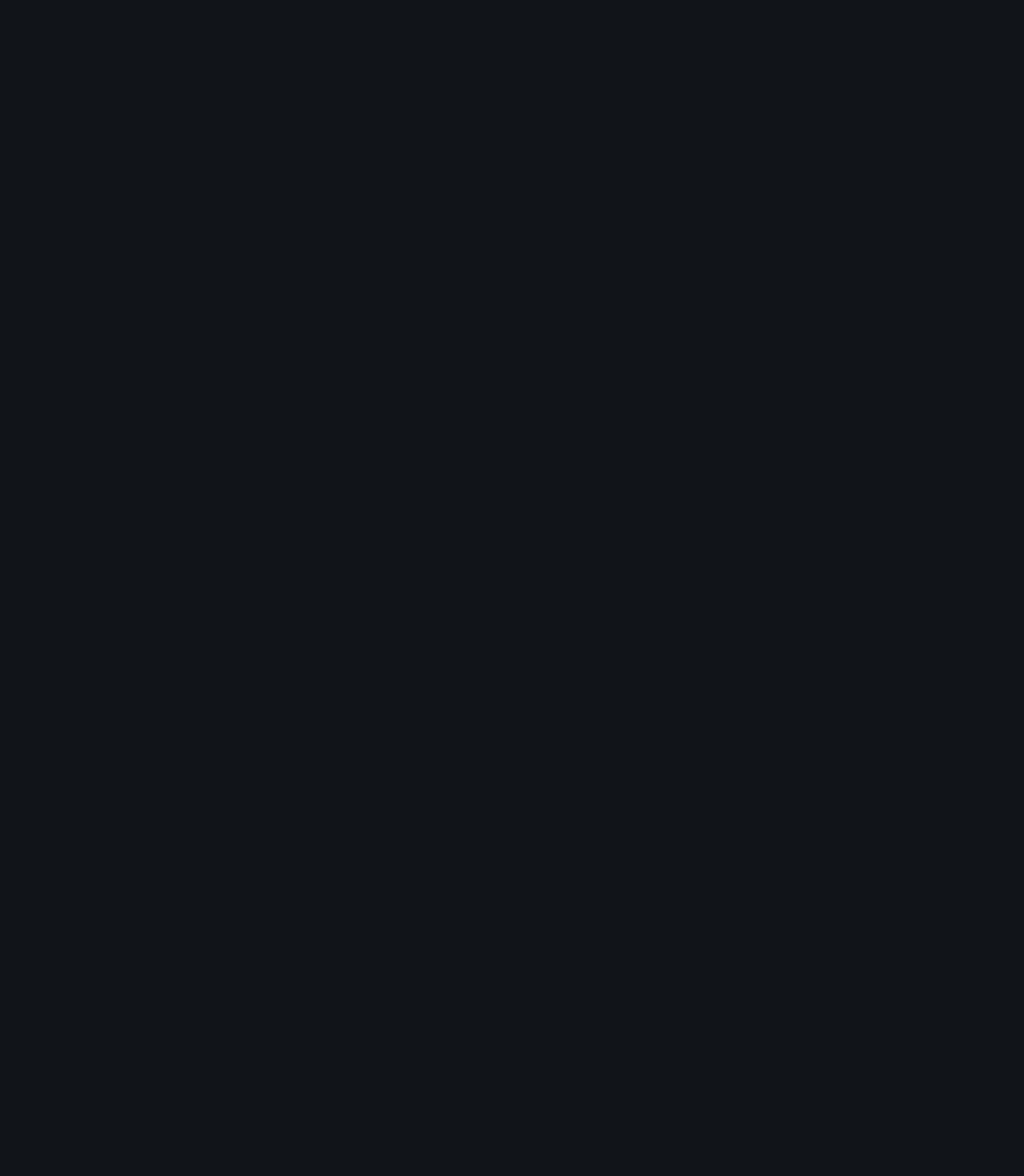
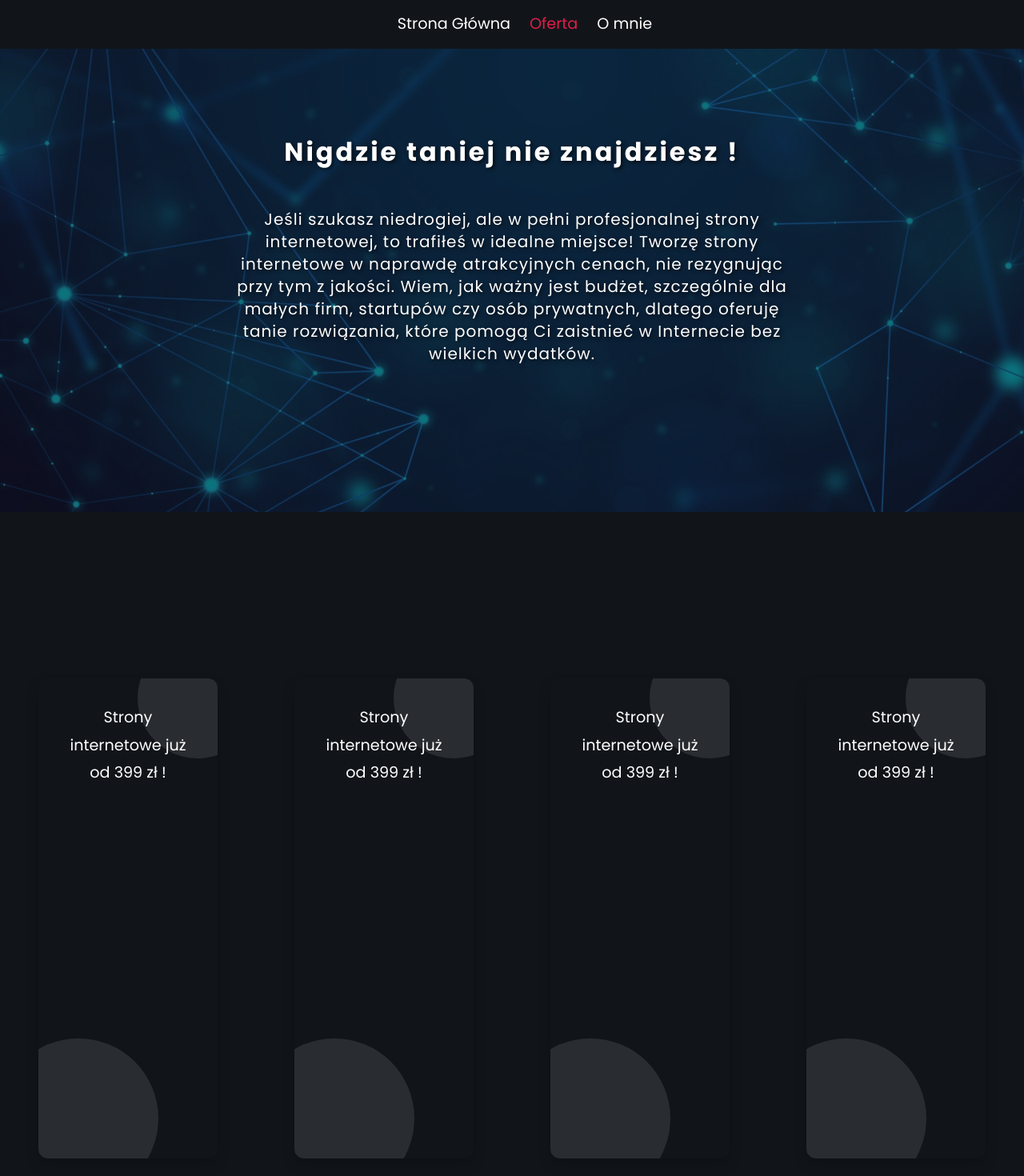
Before and after one commit to PawelGieldon/Showcase_Page, a React (Vite) app: page /Offer in a window 1280 px wide. Before the commit this address had no page. Shown: the top 1470 px of the page at 80% size. Before the commit the page ends 800 px from the top, so only its background shows below. Built offline with nearby package versions, Linux system fonts and the light colour scheme.

Commit message:
Update kodu

```diff
--- a/package.json
+++ b/package.json
@@ -23,6 +23,7 @@
     "react": "^18.3.1",
     "react-dom": "^18.3.1",
     "react-icons": "^5.4.0",
+    "react-intersection-observer": "^9.15.1",
     "react-router-dom": "^7.1.1",
     "sass": "^1.83.0"
   },
--- a/src/App.jsx
+++ b/src/App.jsx
@@ -2,6 +2,7 @@
 import './App.scss'
 import Home from "./pages/Home";
 import Aboutme from "./pages/Aboutme";
+import Offer from "./pages/Offer";
 import { Route, Routes } from 'react-router-dom'
 
 function App() {
@@ -10,6 +11,7 @@
       <Routes>
         <Route path='/' element={<Home/>} />
         <Route path='/Aboutme' element={<Aboutme/>} />
+        <Route path='/Offer' element={<Offer/>} />
       </Routes>
   )
 }
--- a/src/App.scss
+++ b/src/App.scss
@@ -59,15 +59,27 @@
     letter-spacing: 3px;
     line-height: 1.4;
     padding: 20px;
-    max-width: 80%; /* Maksymalna szerokość nagłówka */
-    text-shadow: 2px 2px 5px rgba(0, 0, 0, 0.7); /* Efekt cienia */
+    max-width: 80%;
+    text-shadow: 2px 2px 5px rgba(0, 0, 0, 0.7);
     width: 60%;
-
 }
 
 .intro {
   display: flex;
   flex-direction: column;
+}
+
+.offer-text {
+    position: relative;
+    color: white;
+    color: white;
+    font-size: 20px;
+    text-align: center;
+    letter-spacing: 1px;
+    line-height: 1.4;
+    padding: 20px;
+    text-shadow: 2px 2px 5px rgba(0, 0, 0, 0.7);
+    width: 60%;
 }
 
 .img-container {
@@ -277,6 +289,7 @@
 .btn-animated:hover {
   transform: scale(1.1);
   background-color: #E11D48;
+  color: black;
 }
 .btn-animated::after {
   content: '';
@@ -437,15 +450,15 @@
 
 
 .me-info {
-  font-family: 'Poppins', Arial, sans-serif; /* Nowoczesna i czytelna czcionka */
-  font-size: 1.2rem; /* Większa czcionka dla lepszej czytelności */
-  line-height: 1.8; /* Więcej przestrzeni między wierszami */
-  color: #ffffff; /* Jasny kolor tekstu */
-  padding: 2rem; /* Duży odstęp wewnętrzny */
-  border-radius: 12px; /* Zaokrąglenie rogów dla nowoczesnego wyglądu */
-  box-shadow: 0 8px 15px rgba(0, 0, 0, 0.2); /* Mocniejszy cień dla efektu głębi */
-  position: relative; /* Umożliwienie dodania ozdobnych elementów */
-  overflow: hidden; /* Ukrycie elementów wychodzących poza granice kontenera */
+  font-family: 'Poppins', Arial, sans-serif;
+  font-size: 1.2rem;
+  line-height: 1.8;
+  color: #ffffff;
+  padding: 2rem;
+  border-radius: 12px;
+  box-shadow: 0 8px 15px rgba(0, 0, 0, 0.2);
+  position: relative;
+  overflow: hidden;
 
 
   h3,p,svg {
@@ -490,7 +503,7 @@
   z-index: 1;
 }
 
-.computer-wrapper {
+.icons-wrapper {
   display: flex;
   align-items: center;
   gap: 18px;
@@ -498,11 +511,30 @@
   svg {
     font-size: 1.6rem;
     color: #E11D48;
+    flex-shrink: 0;
   }
   h3{
     margin: 0;
 
   }
+}
+
+.cards-container {
+  display: flex;
+  margin-top: 8rem;
+}
+
+.me-info .text-in-card {
+  margin: 0 auto;
+  width: 98%;
+  text-align: center;
+}
+
+.card-info {
+  width: 21%;
+  height: 600px;
+  margin-left: 3rem;
+  margin-right: 3rem;
 }
 
 @media (max-width: 860px) {
@@ -570,13 +602,47 @@
     width: 90%;
   }
 
+  .intro-text-mobile {
+    margin-top: 6.5rem;
+  }
+
   .footer-links {
     flex-direction: column;
     align-items: center;
     gap: 10px;
   }
+
+
+
+  .offer-text {
+    width: 90%;
+  }
+
+  .cards-container {
+    display: grid; /* Używamy grid zamiast flex */
+    grid-template-columns: repeat(2, 1fr); /* Tworzymy dwie kolumny o równej szerokości */
+    gap: 1rem; /* Odstęp między kartami */
+    margin-top: 8rem;
+
+    .card-info {
+      width: 70%;
+    }
+  }
+
 }
 
+@media (max-width: 600px) {
+  .cards-container {
+    display: flex;
+    flex-direction: column;
+
+    .card-info {
+      width: 80%;
+      margin-left: auto;
+      margin-right: auto;
+    }
+  }
+}
 
 @media screen and (min-width: 861px) and (max-width: 1335px) {
   .img-container p{
@@ -594,4 +660,11 @@
     width: 55%;
   }
 
+  .intro-text-mobile {
+    width: 80%;
+  }
+
+  .card-info {
+
+  }
 }
--- a/src/components/Contact.jsx
+++ b/src/components/Contact.jsx
@@ -16,7 +16,7 @@
     const telephone = formData.get("telephone").trim();
 
     if (!name || !email || !message || !telephone) {
-      setPopupMessage("Please fill out all fields before sending the message.");
+      setPopupMessage("Proszę wypełnij wszystkie pola");
       setIsPopupVisible(true);
       return;
     }
@@ -27,12 +27,12 @@
       })
       .then(
         () => {
-          setPopupMessage("Your message has been sent successfully!");
+          setPopupMessage("Twoja wiadomość została poprawnie wysłana!");
           setIsPopupVisible(true);
           form.current.reset();
         },
         (error) => {
-          setPopupMessage(`Failed to send the message: ${error.text}`);
+          setPopupMessage(`Błąd w wysyłaniu wiadomości! ${error.text}`);
           setIsPopupVisible(true);
         }
       );
--- a/src/components/Header.jsx
+++ b/src/components/Header.jsx
@@ -33,6 +33,15 @@
                 Strona Główna
               </NavLink>
               <NavLink
+                to="/Offer"
+                className={({ isActive }) =>
+                  isActive ? "nav-link active custom-active-class" : "nav-link"
+                }
+                aria-current="page"
+              >
+                Oferta
+              </NavLink>
+              <NavLink
                 to="/Aboutme"
                 className={({ isActive }) =>
                   isActive ? "nav-link active custom-active-class" : "nav-link"
--- /dev/null
+++ b/src/pages/Offer.jsx
@@ -0,0 +1,67 @@
+import React from "react";
+import Header from "../components/Header";
+import Footer from "../components/Footer";
+import { motion } from "framer-motion";
+
+function Offer () {
+    return (
+        <div>
+            <Header/>
+            <div className="introduction intro">
+                <motion.h1
+                    className="intro-text intro-text-mobile"
+                    style={{fontSize:"2.5vw"}}
+                    initial={{ opacity: 0, scale: 0.6 }}
+                    animate={{ opacity: 1, scale: 1 }}
+                    transition={{
+                    type: "spring",
+                    stiffness: 50,
+                    damping: 20,
+                    duration: 1,
+                    }}
+                >
+                    Nigdzie taniej nie znajdziesz !
+                </motion.h1>
+                <motion.p
+                    className="offer-text"
+                    initial={{ opacity: 0, scale: 0.6 }}
+                    animate={{ opacity: 1, scale: 1 }}
+                    transition={{
+                    type: "spring",
+                    stiffness: 50,
+                    damping: 20,
+                    duration: 1,
+                    }}
+                >
+                    Jeśli szukasz niedrogiej, ale w pełni profesjonalnej strony internetowej, to trafiłeś w idealne miejsce!
+                    Tworzę strony internetowe w naprawdę atrakcyjnych cenach, nie rezygnując przy tym z jakości. Wiem, jak ważny jest budżet,
+                    szczególnie dla małych firm, startupów czy osób prywatnych, dlatego oferuję tanie rozwiązania, które pomogą Ci zaistnieć w Internecie bez wielkich wydatków.
+                </motion.p>
+            </div>
+
+            <div className="cards-container">
+                <div className="me-info me-container card-info" >
+                    <p className="text-in-card">Strony internetowe już od 399 zł !</p>
+                    <p></p>
+                </div>
+                <div className="me-info me-container card-info" >
+                    <p className="text-in-card">Strony internetowe już od 399 zł !</p>
+                    <p></p>
+                </div>
+                <div className="me-info me-container card-info" >
+                    <p className="text-in-card">Strony internetowe już od 399 zł !</p>
+                    <p></p>
+                </div>
+                <div className="me-info me-container card-info" >
+                    <p className="text-in-card">Strony internetowe już od 399 zł !</p>
+                    <p></p>
+                </div>
+
+            </div>
+
+            <Footer/>
+        </div>
+    )
+}
+
+export default Offer
```
Also changed, not shown: src/pages/Aboutme.jsx (+146 -34 lines), src/index.css (deleted), 1 other file (tests, documents, lock files or other folders).
